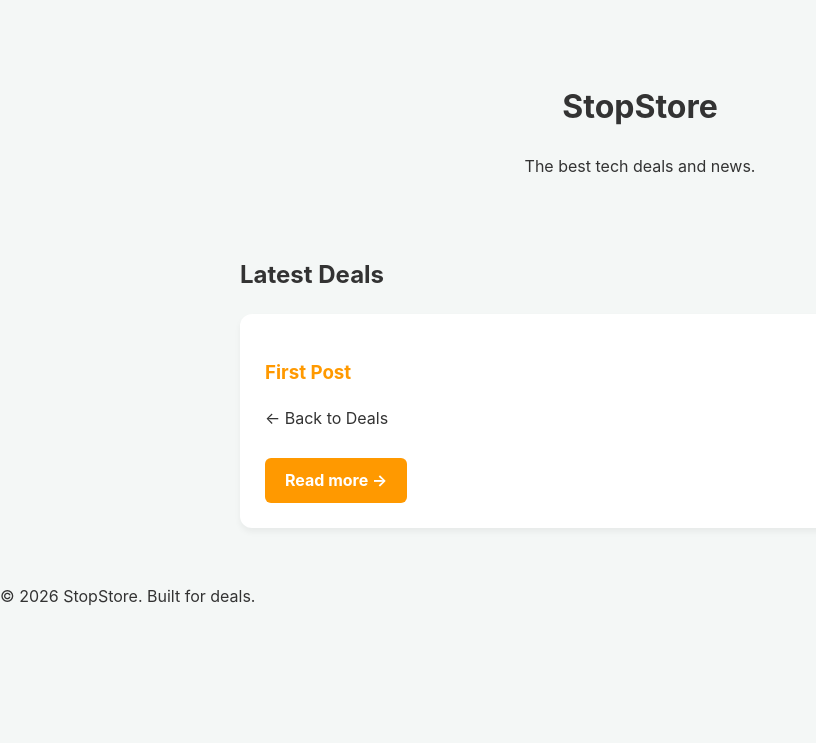
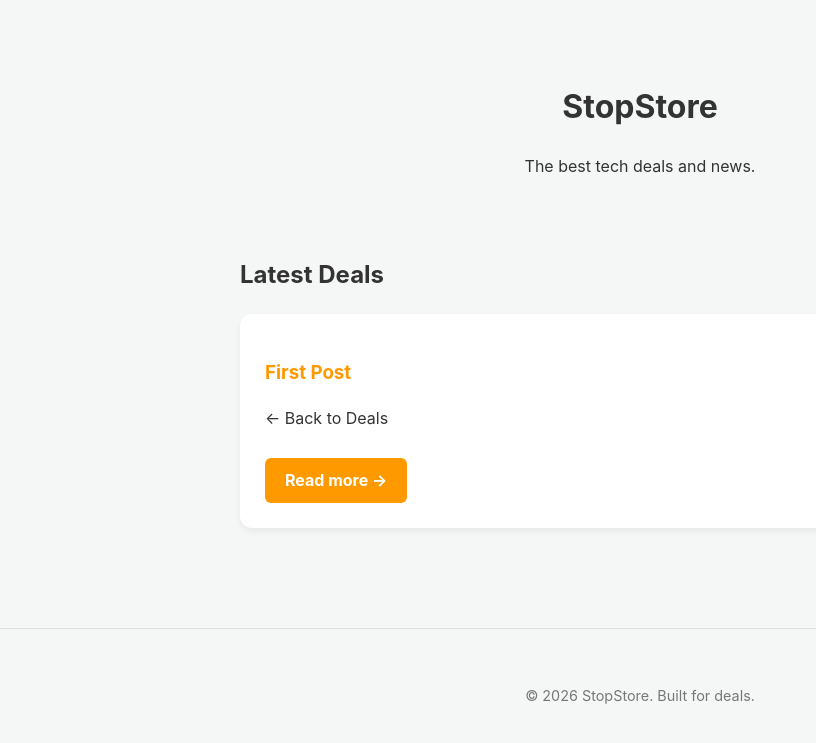
Before and after one commit to him001133/stopstore-simple, a Jekyll site: the page built from index.html, in a window 1280 px wide. Shown: the top 743 px of the page, without its empty margins (0-816 px from the left). Built offline with Jekyll 4.4.1, drawn with Linux system fonts in a browser that asks for light colours.

Commit message:
Add footer styles to style.css

```diff
--- a/assets/css/style.css
+++ b/assets/css/style.css
@@ -38,3 +38,12 @@ a { color: var(--primary); text-decoration: none; font-weight: bold; }
     border-radius: 6px;
     margin-top: 10px;
 }
+/* Footer Styles */
+.site-footer {
+    text-align: center;
+    padding: 40px 20px;
+    margin-top: 60px;
+    border-top: 1px solid #ddd;
+    color: #777;
+    font-size: 0.9em;
+}
```
